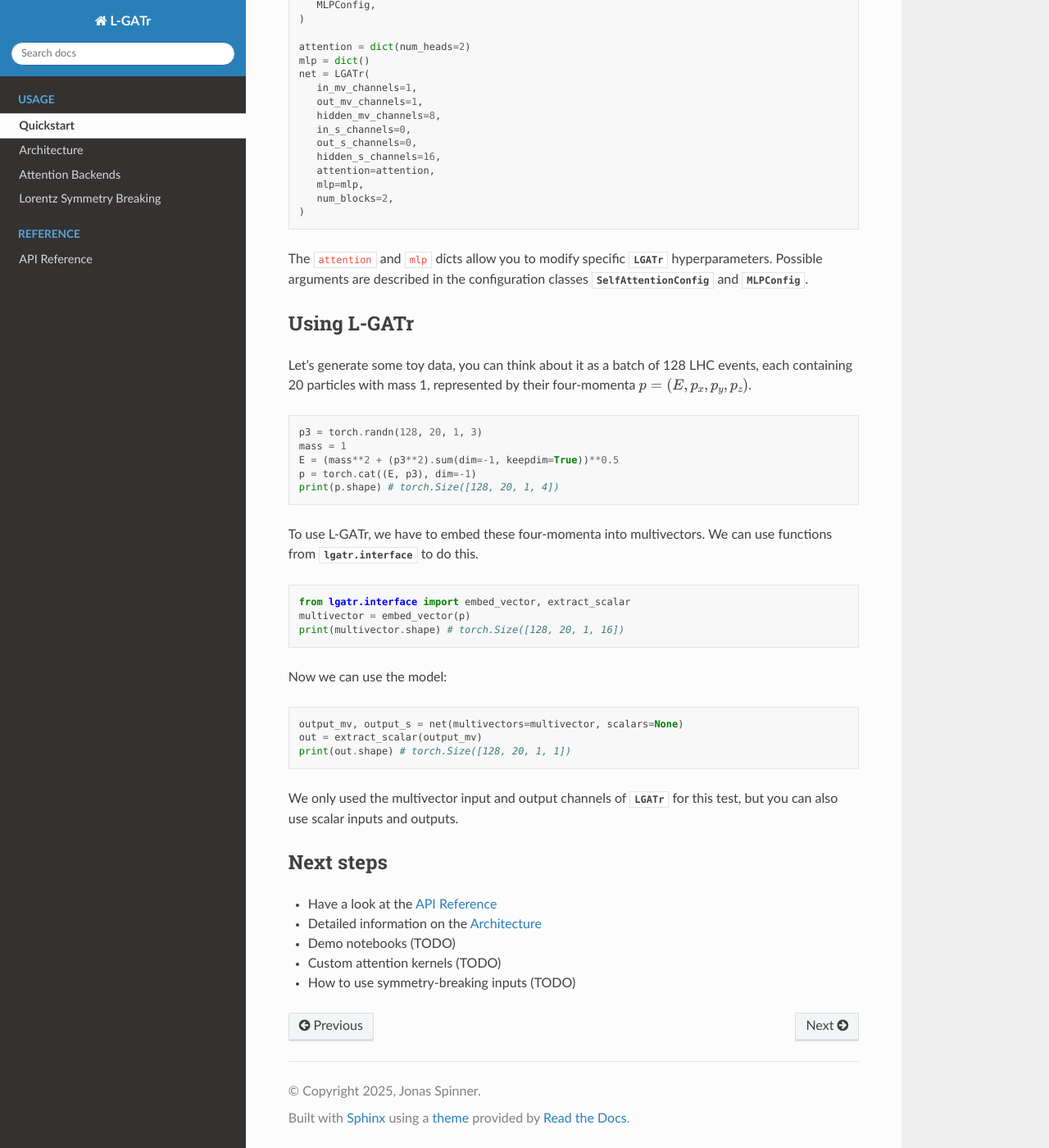
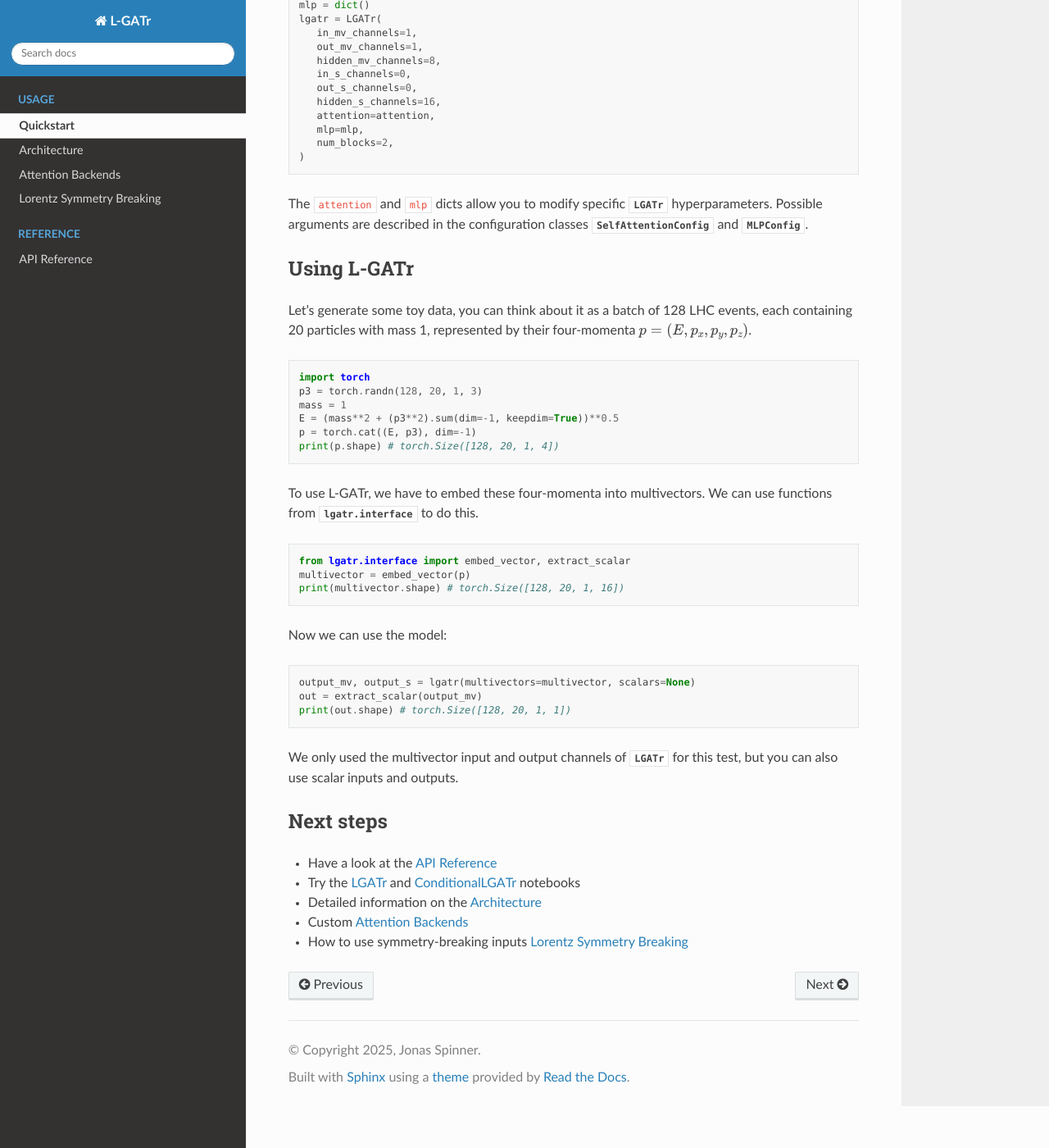
Before and after one commit to heidelberg-hepml/lgatr, a Sphinx documentation site: the page built from docs/source/quickstart.rst, in a window 1280 px wide and 1400 px high, scrolled down 697 px. Shown: the whole window at 82% size. Built offline with Sphinx 7.4.7 and the Read the Docs theme 3.1.0, drawn with Linux system fonts in a browser that asks for light colours; some of the changed text lies outside the part shown.

Commit message:
More docs

```diff
--- a/docs/source/quickstart.rst
+++ b/docs/source/quickstart.rst
@@ -6,7 +6,7 @@ This page sets you up for building and running L-GATr models.
 Installation
 ------------
 
-Before using the package, install it via `pip`:
+Before using the package, install it via pip:
 
 .. code-block:: bash
 
@@ -27,15 +27,11 @@ You can construct a simple :class:`~lgatr.nets.lgatr.LGATr` model as follows:
 
 .. code-block:: python
 
-   from lgatr import (
-      LGATr,
-      SelfAttentionConfig,
-      MLPConfig,
-   )
+   from lgatr import LGATr
 
    attention = dict(num_heads=2)
    mlp = dict()
-   net = LGATr(
+   lgatr = LGATr(
       in_mv_channels=1,
       out_mv_channels=1,
       hidden_mv_channels=8,
@@ -63,6 +59,7 @@ represented by their four-momenta :math:`p=(E, p_x, p_y, p_z)`.
 
 .. code-block:: python
 
+   import torch
    p3 = torch.randn(128, 20, 1, 3)
    mass = 1
    E = (mass**2 + (p3**2).sum(dim=-1, keepdim=True))**0.5
@@ -82,7 +79,7 @@ Now we can use the model:
 
 .. code-block:: python
 
-   output_mv, output_s = net(multivectors=multivector, scalars=None)
+   output_mv, output_s = lgatr(multivectors=multivector, scalars=None)
    out = extract_scalar(output_mv)
    print(out.shape) # torch.Size([128, 20, 1, 1])
 
@@ -94,7 +91,8 @@ Next steps
 ----------
 
 - Have a look at the :doc:`api`
+- Try the `LGATr <https://github.com/heidelberg-hepml/lgatr/blob/main/examples/demo_lgatr.ipynb>`_
+  and `ConditionalLGATr <https://github.com/heidelberg-hepml/lgatr/blob/main/examples/demo_conditional_lgatr.ipynb>`_ notebooks
 - Detailed information on the :doc:`architecture`
-- Demo notebooks (TODO)
-- Custom attention kernels (TODO)
-- How to use symmetry-breaking inputs (TODO)
+- Custom :doc:`attentionbackends`
+- How to use symmetry-breaking inputs :doc:`symmetrybreaking`
```
